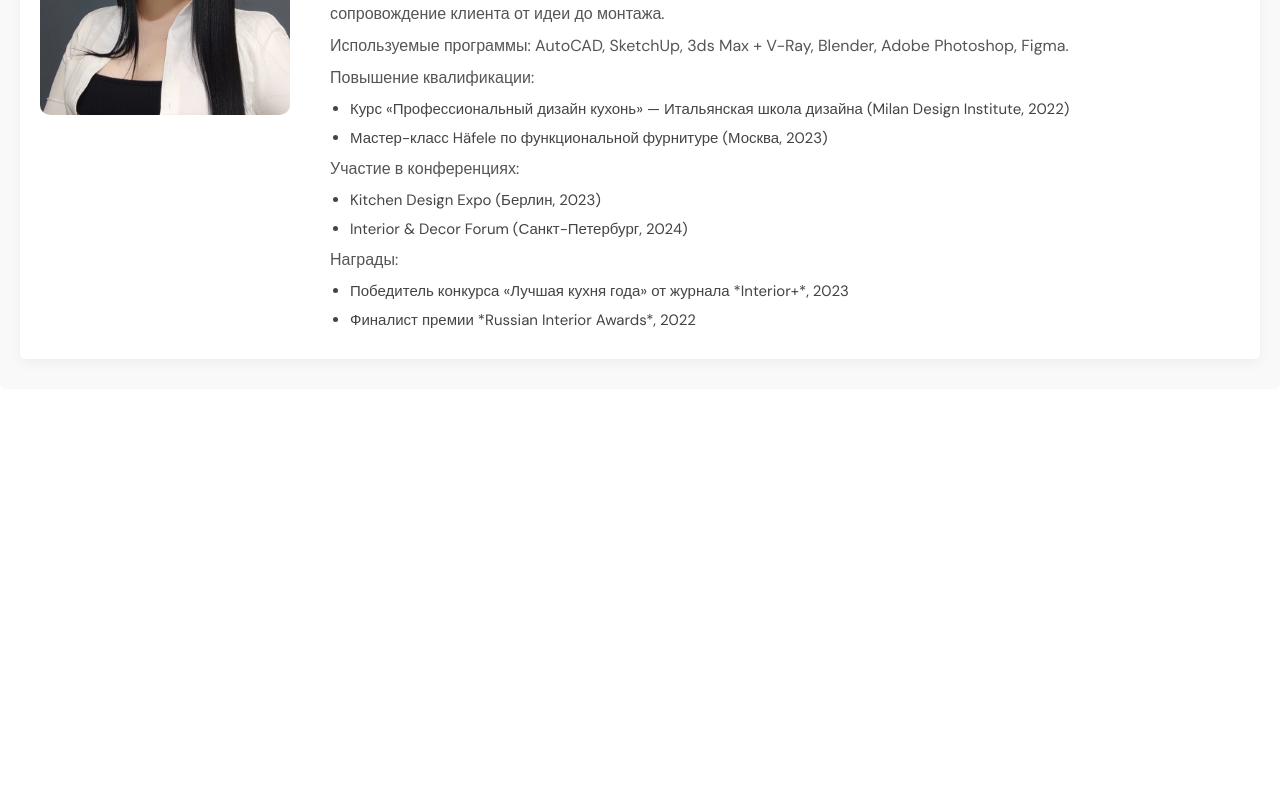
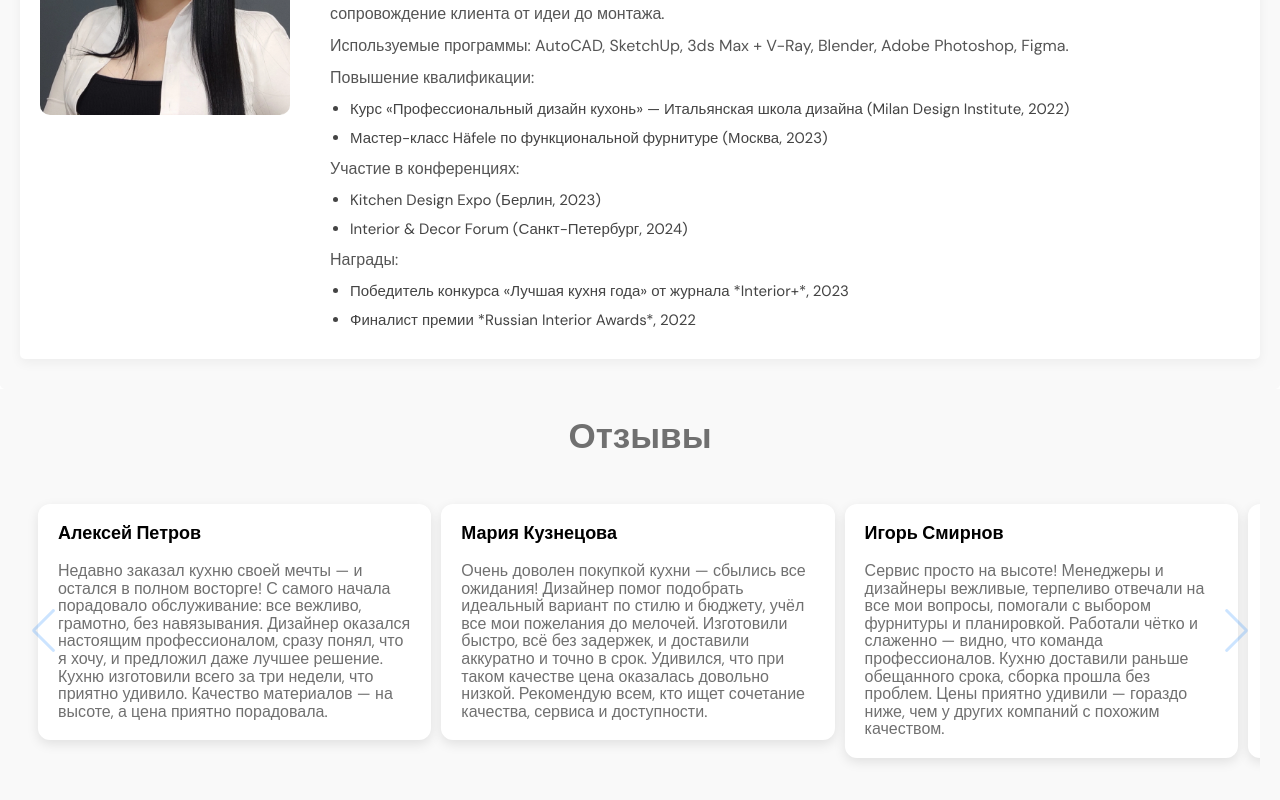
Before and after one commit to Ncomest/kitch, a Vue app: page / in a window 1280 px wide. Shown: the part 857-1657 px from the top of the page. Before the commit the page ends 1246 px from the top, so only its background shows below. Built offline with nearby package versions, Linux system fonts and the light colour scheme; a web font is replaced by a local one.

Commit message:
fix reviews

```diff
--- a/src/components/pages/home/TheHome.vue
+++ b/src/components/pages/home/TheHome.vue
@@ -7,7 +7,7 @@ import OurReviews from "@components/section/ourReviews/OurReviews.vue";
   <main class="the-home">
     <MainSlider class="the-home__main-slider" />
     <OurDesigner />
-    <!-- <OurReviews /> -->
+    <OurReviews />
   </main>
 </template>
 <style src="./style.scss"></style>
--- a/src/components/section/ourReviews/OurReviews.vue
+++ b/src/components/section/ourReviews/OurReviews.vue
@@ -51,11 +51,24 @@ import { Autoplay, Navigation } from "swiper/modules";
           nextEl: '.swiper-button-next',
           prevEl: '.swiper-button-prev',
         }"
-        :slides-per-view="2"
         :space-between="10"
         :loop="true"
         :speed="1500"
         :autoplay="{ delay: 5000, pauseOnMouseEnter: true }"
+        :breakpoints="{
+          0: {
+            slidesPerView: 1,
+            spaceBetween: 10,
+          },
+          768: {
+            slidesPerView: 2,
+            spaceBetween: 10,
+          },
+          1200: {
+            slidesPerView: 3,
+            spaceBetween: 10,
+          },
+        }"
       >
         <SwiperSlide v-for="(review, index) in reviews" :key="index">
           <TheReview :review-name="review.name" :text="review.review" />
--- a/src/components/section/ourReviews/style.scss
+++ b/src/components/section/ourReviews/style.scss
@@ -3,11 +3,15 @@
   background-color: var(--white-dark);
 
   &__title {
-    font-size: 32px;
+    font-size: var(--font-size-xxxl);
     font-weight: 700;
     text-align: center;
-    margin-bottom: 40px;
-    color: #333;
+    margin-bottom: var(--margin-xl);
+    color: var(--dark-gray);
+
+    @media (max-width: 768px) {
+      margin-bottom: var(--margin-l);
+    }
   }
 
   &__swiper-wrapper {
@@ -17,4 +21,13 @@
 
 .our-reviews__swiper {
   padding: var(--padding-l);
+
+  @media (max-width: 768px) {
+    padding: 0;
+  }
 }
+
+.swiper-button-next,
+.swiper-button-prev {
+  opacity: 0.2;
+}
--- a/src/components/shared/review/style.scss
+++ b/src/components/shared/review/style.scss
@@ -1,12 +1,10 @@
 .the-review {
   display: flex;
   flex-direction: column;
-  min-width: 300px;
-  min-height: 200px;
-  padding: 20px;
+  padding: var(--padding-l);
   border-radius: 12px;
   box-shadow: 0 4px 12px rgba(0, 0, 0, 0.1);
-  background-color: #fff;
+  background-color: var(--white);
 
   &__name {
     margin-bottom: var(--margin-l);
```
